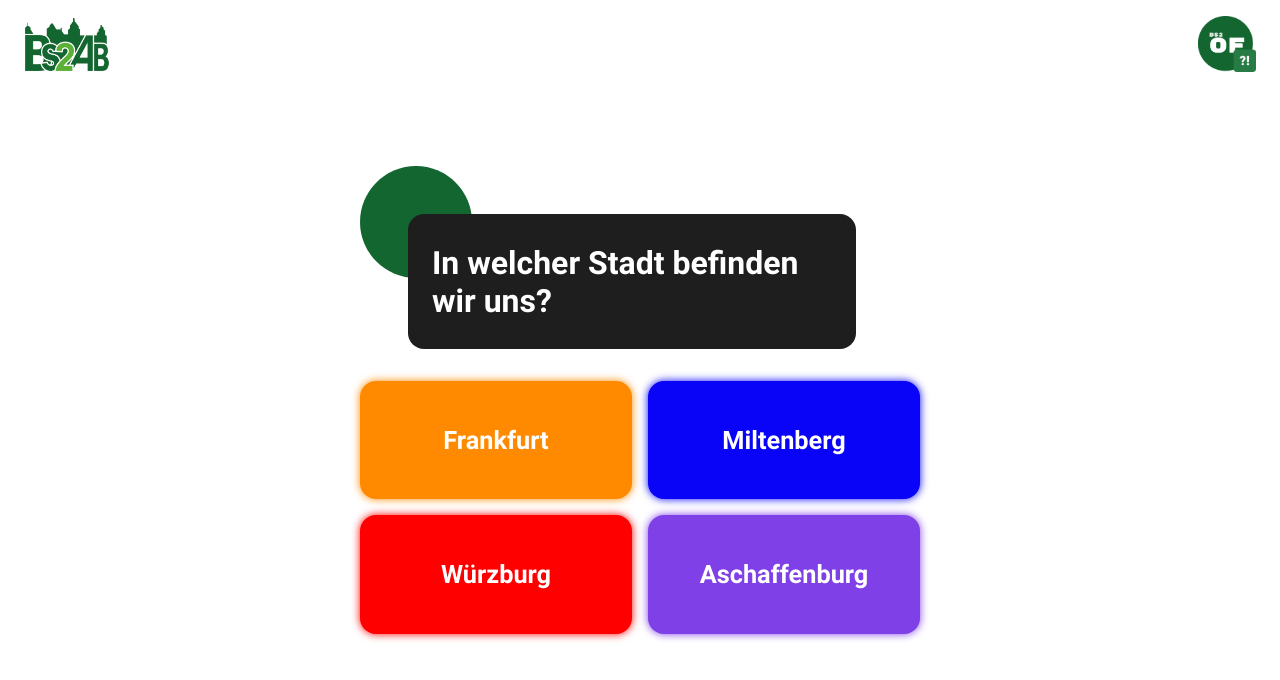
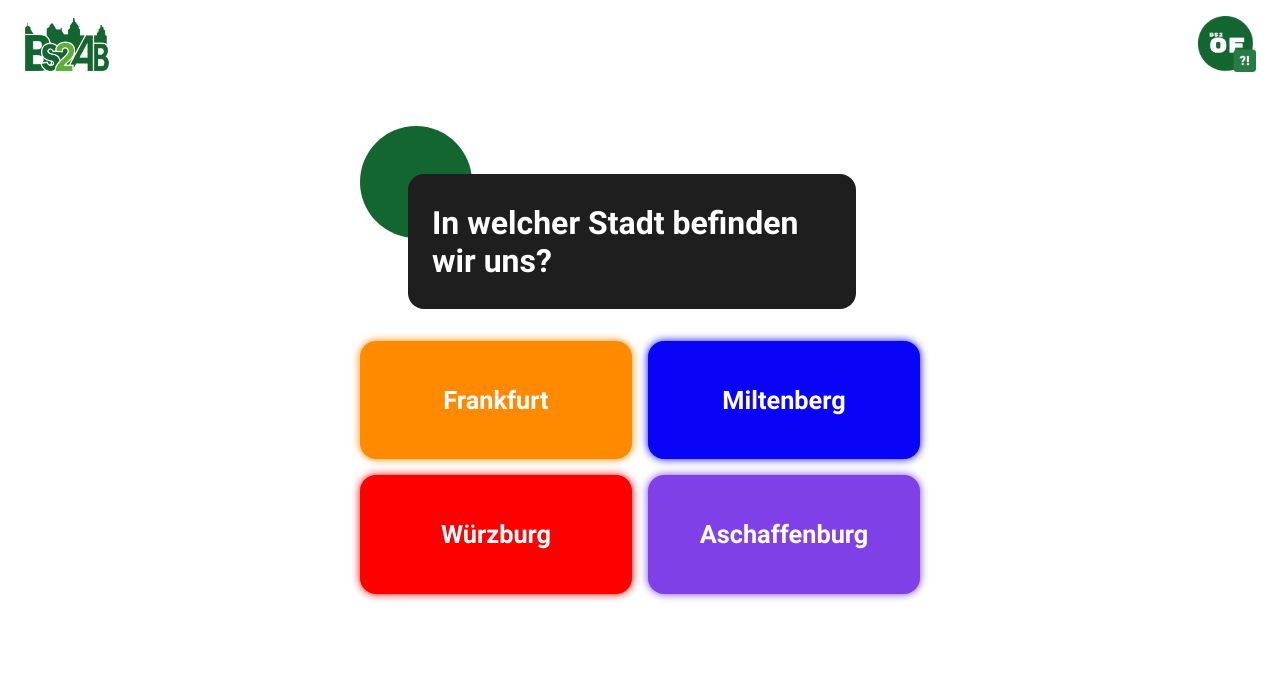
Before and after one commit to BFS2OF/CaptivePage, a React (Vite) app: page / in a window 1280 px wide. Shown: the top 680 px of the page. Built offline with nearby package versions, Linux system fonts and the light colour scheme.

Commit message:
Updated the MainContent styles.sass

```diff
--- a/src/components/MainContent/styles.sass
+++ b/src/components/MainContent/styles.sass
@@ -1,7 +1,7 @@
 @import "@/styles/colors"
 
 main
-  height: 80vh
+  height: 70vh
   display: flex
   justify-content: center
   align-items: center
@@ -12,6 +12,7 @@ main
   display: flex
   flex-direction: column
   gap: 3rem
+  z-index: 3
 
 .answers
   display: grid
```
